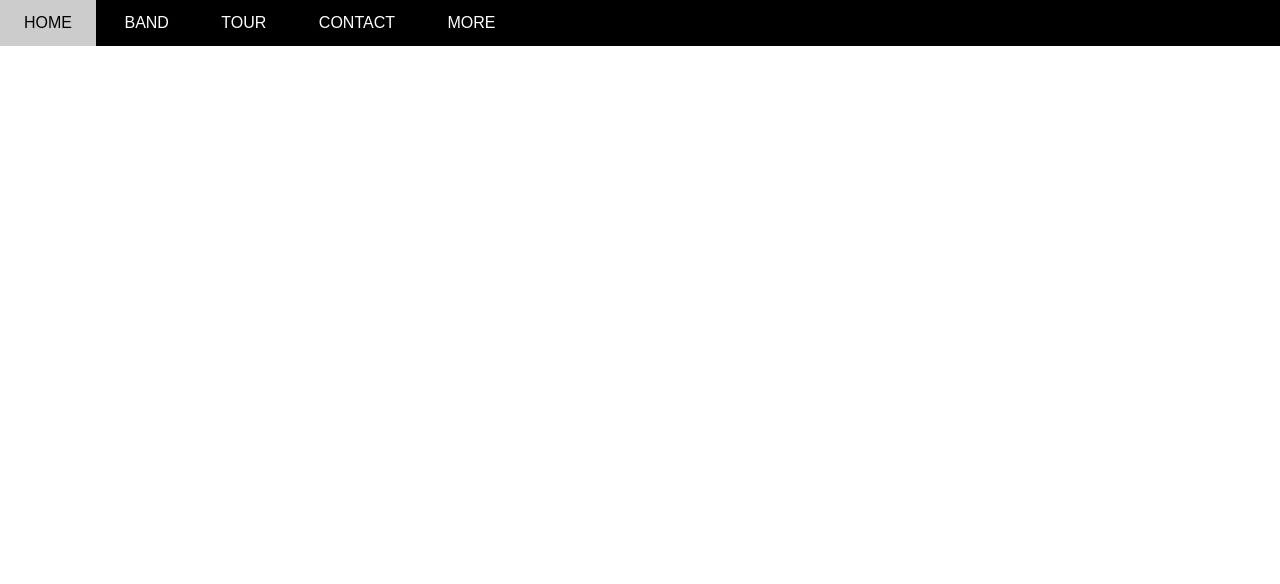
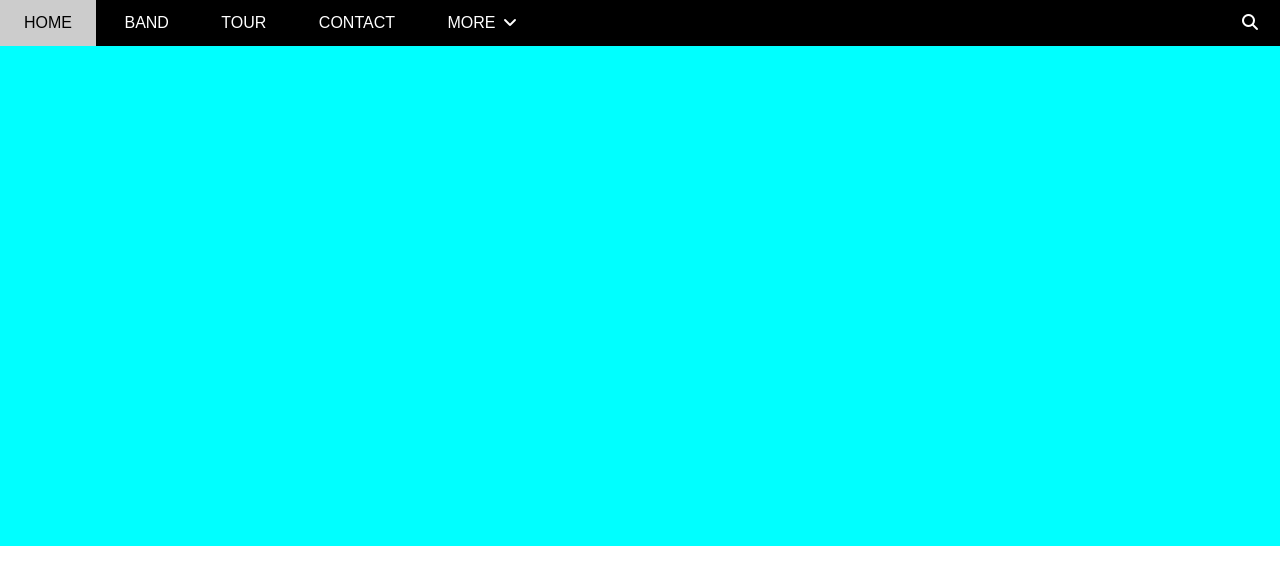
Before and after one commit to Xozuuuu/W3_Band, a plain HTML site: page index.html in a window 1280 px wide. Drawn offline with Linux system fonts and the light colour scheme.

Commit message:
Done Nav and Search Button

```diff
--- a/assets/css/styles.css
+++ b/assets/css/styles.css
@@ -14,11 +14,14 @@ html {
 #header {
     height: 46px;
     background-color:#000;
-
+    position: fixed;
+    top: 0;
+    left: 0;
+    right: 0;
 }
 
 #nav {
-
+    display: inline-block;
 }
 
 #nav , #subnav {
@@ -65,6 +68,24 @@ html {
     color : #000;
 }
 
+#nav .nav-arrow-down {
+
+}
+
+#header .search-button {
+    float: right;
+    color : white;
+    line-height: 46px;
+    padding: 0 20px;
+}
+
+#header .search-button:hover {
+    cursor: pointer;
+    background-color: red;
+}
+#header .search-icon {
+
+}
 .subnav li a {
     width: 150px;
 }
@@ -76,6 +97,8 @@ html {
 
 #slide {
     min-height: 500px;
+    background-color: aqua;
+    margin-top: 46px;
 }
 
 #content {
--- a/index.html
+++ b/index.html
@@ -4,18 +4,22 @@
     <meta charset="UTF-8">
     <meta name="viewport" content="width=device-width, initial-scale=1.0">
     <link rel="stylesheet" href="./assets/css/styles.css">
+    <link rel="stylesheet" href="https://cdnjs.cloudflare.com/ajax/libs/font-awesome/7.0.1/css/all.min.css" integrity="sha512-2SwdPD6INVrV/lHTZbO2nodKhrnDdJK9/kg2XD1r9uGqPo1cUbujc+IYdlYdEErWNu69gVcYgdxlmVmzTWnetw==" crossorigin="anonymous" referrerpolicy="no-referrer" />
     <title>Document</title>
 </head>
 <body>
     <div id="main">
         <div id="header">
+            <!-- Begin : Nav -->
             <ul id="nav">
                 <li><a href="">Home</a></li>
                 <li><a href="">Band</a></li>
                 <li><a href="">Tour</a></li>
                 <li><a href="">Contact</a></li>
                 <li>
-                    <a href="#">More</a>
+                    <a href="#">More
+                        <i class="nav-arrow-down fa-solid fa-angle-down"></i>
+                    </a>
                     <ul class="subnav">
                         <li><a href="">Merchandise</a></li>
                         <li><a href="">Extras</a></li>
@@ -23,6 +27,13 @@
                     </ul>
                 </li>
             </ul>
+            <!-- End : Nav -->
+
+            <!-- Begin : Search -->
+            <div class="search-button">
+                <i class="search-icon fa-solid fa-magnifying-glass"></i>
+            </div>
+            <!-- End : Search -->
         </div>
 
         <div id="slide">
```
